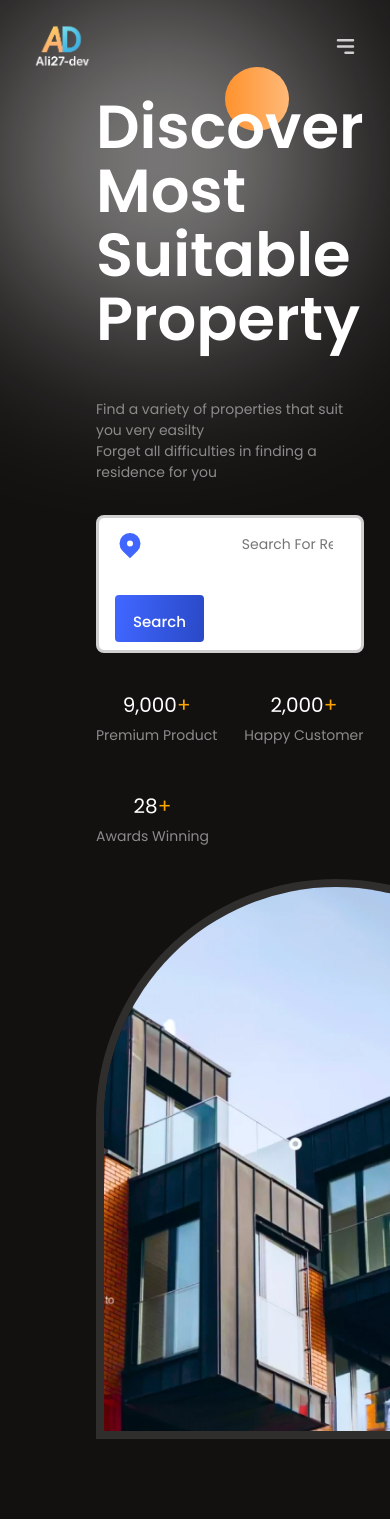
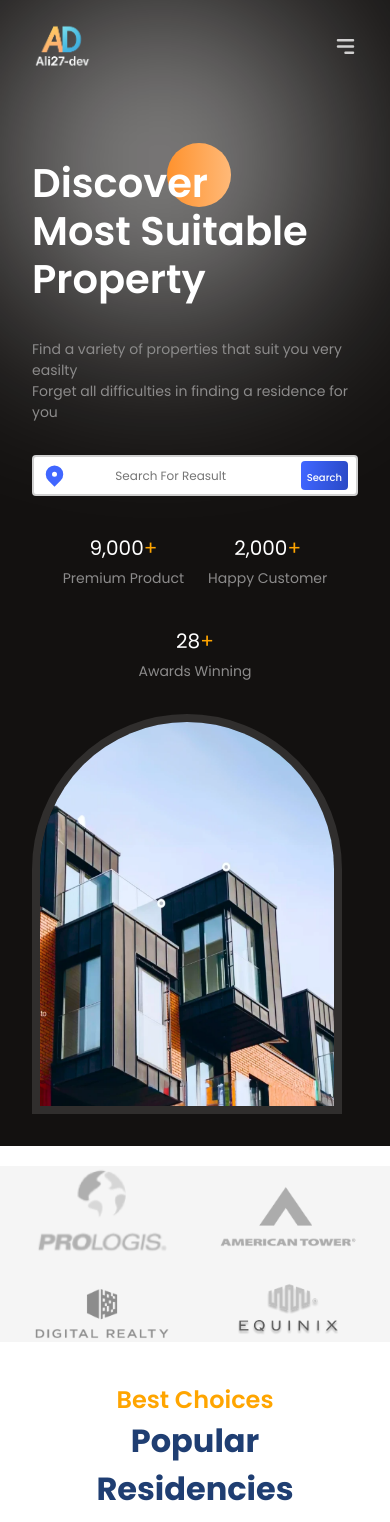
Before and after one commit to ali27-dev/real-Estate-website, a React (Vite) app: page / in a window 390 px wide. Shown: the top 1522 px of the page. Built offline with nearby package versions, Linux system fonts and the light colour scheme.

Commit message:
responsiveness is completed let's move to animations

```diff
--- a/src/components/Companies/Companies.css
+++ b/src/components/Companies/Companies.css
@@ -1,9 +1,19 @@
-/* .c-wrapper {
-} */
+.c-wrapper {
+  background-color: #f5f5f5;
+}
 .c-container {
-  justify-content: space-around;
+  justify-content: space-between;
   gap: 1.6rem;
 }
 .c-container > img {
   width: 14rem;
 }
+
+@media (min-width: 1200) {
+}
+/* convert 16px to 10px/ 1rem =10*/
+@media (max-width: 640px) {
+  .c-wrapper {
+    margin: 2rem 0;
+  }
+}
--- a/src/components/Companies/Companies.jsx
+++ b/src/components/Companies/Companies.jsx
@@ -3,7 +3,7 @@ export default function Companies() {
   return (
     <div>
       <section className="c-wrapper">
-        <div className="c-container flex-center inner-width paddings">
+        <div className="c-container flex-center inner-width paddings center">
           <img
             src="./prologis.png"
             alt="the image is about pro-logis company"
--- a/src/components/Contact/Contact.css
+++ b/src/components/Contact/Contact.css
@@ -1,15 +1,15 @@
-.c-container {
+.contact-wrapper {
+  background-color: white;
+}
+.contact-container {
   justify-content: space-between;
 }
-.c-container > div {
+.contact-container > div {
   flex: 1;
 }
 
-.c-left {
+.contact-left {
   gap: 0.8rem;
-}
-.c-right {
-  width: 100%;
 }
 
 .contact-modes {
@@ -70,3 +70,26 @@
   padding: 5px;
   border: 2px solid black;
 } */
+
+@media (max-width: 1024px) {
+  .contact-container {
+    flex-direction: column;
+  }
+
+  .contact-modes {
+    width: 100%;
+  }
+  .row {
+    flex-direction: column;
+    width: 100%;
+  }
+  .mode {
+    width: 100%;
+  }
+  @media (max-width: 640px) {
+    .contact-right > .image-container {
+      border: 6px solid rgba(128, 128, 128, 0.135);
+      width: 100%;
+    }
+  }
+}
--- a/src/components/Contact/Contact.jsx
+++ b/src/components/Contact/Contact.jsx
@@ -6,10 +6,10 @@ import "./Contact.css";
 
 export default function Contect() {
   return (
-    <section className="c-wrapper">
-      <div className="paddings inner-width flex-center c-container">
+    <section className="contact-wrapper">
+      <div className="paddings inner-width flex-center contact-container">
         {/* left */}
-        <div className="c-left flex-col-start">
+        <div className="contact-left flex-col-start">
           <h3 className="orange-text">Our Contact Us</h3>
           <h2 className="primary-text">Easy to contact us</h2>
           <p className="secondary-text">
@@ -123,7 +123,7 @@ export default function Contect() {
           {/* contacts-box-end */}
         </div>
         {/* right */}
-        <div className="c-right">
+        <div className="contact-right flex-center">
           <div className="image-container">
             <img src="./contact.jpg" alt="" />
           </div>
--- a/src/components/Footer/Footer.css
+++ b/src/components/Footer/Footer.css
@@ -16,3 +16,14 @@
   font-size: 1.6rem;
   font-weight: 600;
 }
+
+@media (max-width: 1024px) {
+  .f-container {
+    margin: 4rem 0;
+    justify-content: center;
+  }
+  .f-container > div {
+    align-items: center !important;
+    text-align: center;
+  }
+}
--- a/src/components/GetStarted/GetStarted.css
+++ b/src/components/GetStarted/GetStarted.css
@@ -1,3 +1,6 @@
+.g-wrapper {
+  background-color: #f5f5f5;
+}
 .inner-container {
   gap: 2.4rem;
   padding: 3.2rem;
@@ -21,3 +24,9 @@
   box-shadow: var(--shadow);
   border-radius: 10px;
 }
+
+@media (max-width: 102.4rem) {
+  .g-wrapper {
+    margin: 4rem 0;
+  }
+}
--- a/src/components/Header/Header.css
+++ b/src/components/Header/Header.css
@@ -1,5 +1,4 @@
 .h-wrapper {
-  /* background-color: var(--black); */
   color: white;
 }
 
--- a/src/components/Hero/Hero.css
+++ b/src/components/Hero/Hero.css
@@ -1,15 +1,15 @@
 .hero-wrapper {
   color: white;
   position: relative;
-  padding-bottom: 3.2rem;
-  /* background-color: var(--black); */
+  padding: 3.2rem 0;
 }
 
 .hero-container {
-  padding: 0 9.6rem 4.8rem 9.6rem;
-  justify-content: space-between;
+  /* padding: 0 9.6rem 4.8rem 9.6rem; */
+  justify-content: space-around;
   align-items: flex-end;
 }
+
 .hero-description {
   margin-bottom: 3.2rem;
 }
@@ -66,3 +66,60 @@
   width: 100%;
   height: 100%;
 }
+@media (max-width: 1200px) {
+  .image-container {
+    width: 38rem; /*480px*/
+    height: 46rem; /*560px*/
+  }
+  .heading-primary {
+    font-weight: 600;
+    font-size: 5.08rem;
+    line-height: 5.2rem;
+    margin-bottom: 1.8rem;
+  }
+}
+@media (max-width: 640px) {
+  .hero-container {
+    margin-top: 3.2rem;
+  }
+  .hero-title > h1 {
+    font-size: 4rem;
+    line-height: 4.8rem;
+  }
+  .image-container {
+    width: 95%;
+    height: 40rem;
+  }
+  .hero-search-bar {
+    background-color: #fff;
+    border-radius: 4px;
+    border: 2px solid rgba(120, 120, 120, 0.346);
+    padding: 0.4rem 0.8rem;
+    width: 100%;
+    justify-content: space-between;
+  }
+
+  .hero-search-bar > input {
+    font-size: 1.2rem;
+    padding: 0.4rem 0.8rem;
+    border: none;
+    outline: none;
+  }
+  .search-btn {
+    font-size: 1.6rem;
+    padding: 0.2rem 0.6rem;
+  }
+  .hero-right {
+    width: 100%;
+  }
+  .states {
+    justify-content: center;
+    gap: 2.4rem;
+  }
+  .state:nth-child(1) {
+    font-size: 2.4rem;
+  }
+  .state:nth-child(2) {
+    font-size: 1.28rem;
+  }
+}
--- a/src/components/Hero/Hero.jsx
+++ b/src/components/Hero/Hero.jsx
@@ -9,7 +9,7 @@ export default function Hero() {
       <section className="hero-wrapper">
         <div className="hero-container flex-center inner-width paddings">
           {/* LIFT-SIDE */}
-          <div className="flex-col-start hero--left">
+          <div className="flex-col-start hero-left">
             {/* hero-title */}
             <div className="heading-primary hero-title ">
               {/* otage-circle */}
@@ -31,9 +31,9 @@ export default function Hero() {
             </div>
             {/* hero-search-bar */}
             <div className="flex-center hero-search-bar">
-              <HiLocationMarker color="var(--blue)" size={30} />
+              <HiLocationMarker color="var(--blue)" size={25} />
               <input type="text" placeholder="Search For Reasult" />
-              <button className="button">
+              <button className="button search-btn">
                 <a href="">Search</a>
               </button>
             </div>
@@ -67,7 +67,7 @@ export default function Hero() {
             </div>
           </div>
           {/* RIGHT-SIDE */}
-          <div className="hero--right">
+          <div className="hero-right">
             <div className="flex-center image-container">
               <img src="./hero-image.png" alt="" />
             </div>
--- a/src/components/Residences/Residences.css
+++ b/src/components/Residences/Residences.css
@@ -2,7 +2,7 @@
   position: relative;
   overflow: hidden;
 }
-r-header {
+.r-header {
   margin-bottom: 3.2rem;
 }
 
@@ -68,3 +68,24 @@ r-header {
 .r-buttons > button:nth-child(2) {
   box-shadow: 0 0 5px 1px rgba(0, 0, 0, 0.25);
 }
+
+@media (max-width: 30rem) {
+  .r-wrapper {
+    margin: 4rem 0;
+  }
+  .r-header {
+    text-align: center;
+  }
+}
+
+@media (max-width: 64rem) {
+  .r-wrapper {
+    margin: 4rem 0;
+  }
+  .r-head {
+    align-items: center;
+  }
+  .r-buttons {
+    position: initial;
+  }
+}
--- a/src/components/Values/Value.css
+++ b/src/components/Values/Value.css
@@ -1,5 +1,5 @@
-.v-container .image-container {
-  border: 8px solid rgba(232 232 232 / 93%);
+.v-wrapper {
+  background-color: #f5f5f5;
 }
 
 .v-container > div {
@@ -46,3 +46,24 @@
 .accordion-btn .primary-text {
   font-size: 1.76rem;
 }
+/* convert 16px to 10px/ 1rem =10*/
+@media (max-width: 1024px) {
+  .v-wrapper {
+    margin: 4rem 0;
+    padding: 4rem 0;
+  }
+  .v-container {
+    flex-direction: column;
+  }
+  @media (max-width: 768px   /* 768px*/) {
+    .accordion-btn .primary-text {
+      font-size: 1.2rem;
+    }
+  }
+  @media (max-width: 640px) {
+    .v-left > .image-container {
+      border: 6px solid rgba(128, 128, 128, 0.135);
+      width: 100%;
+    }
+  }
+}
--- a/src/style.css
+++ b/src/style.css
@@ -12,7 +12,7 @@
 * {
   margin: 0;
   padding: 0;
-  font-size: 62.5%;
+  font-size: 62.5%; /* convert 16px to 10px/ 1rem =10*/
   box-sizing: border-box;
   font-family: "Poppins", sans-serif;
   scroll-behavior: smooth;
```
